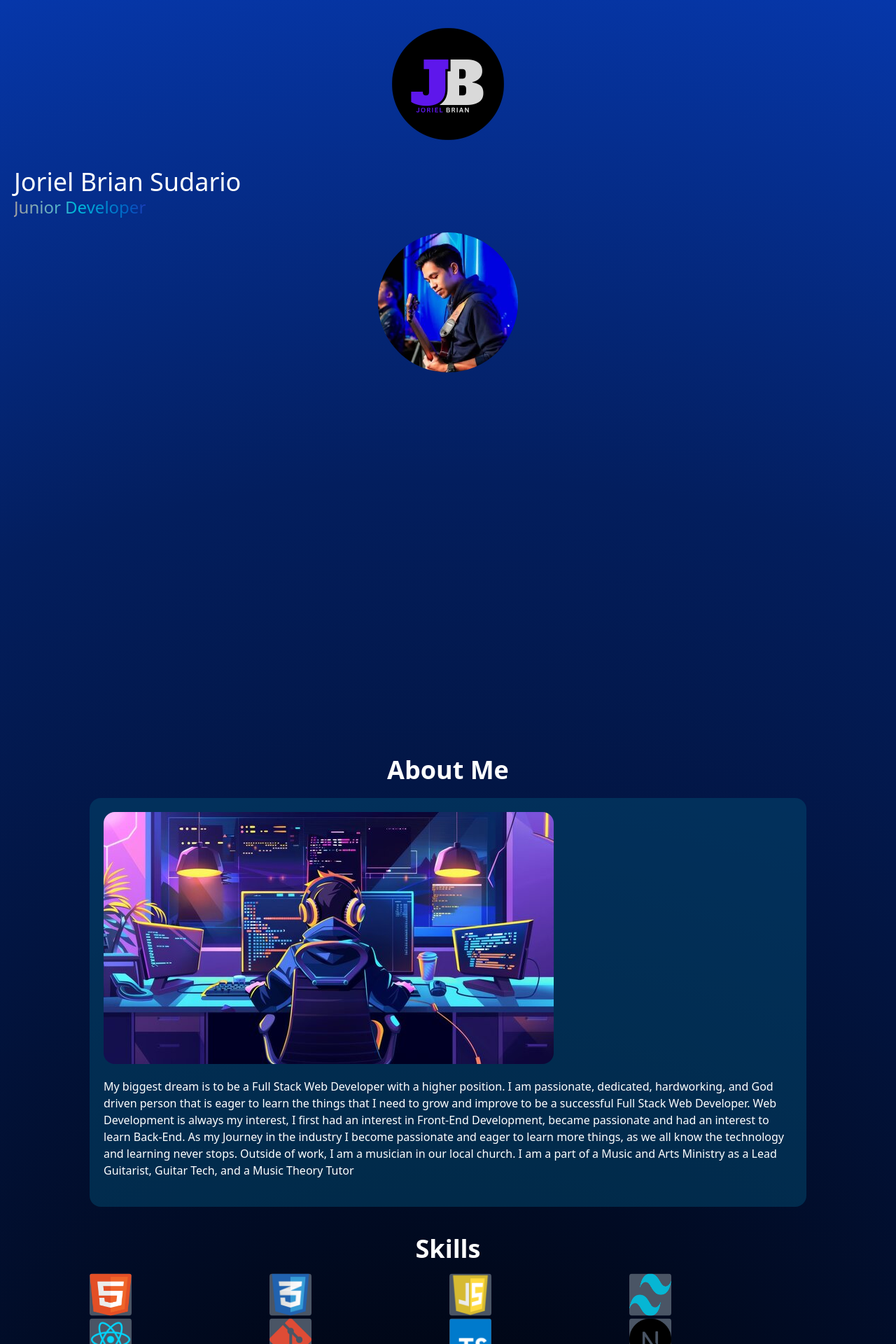
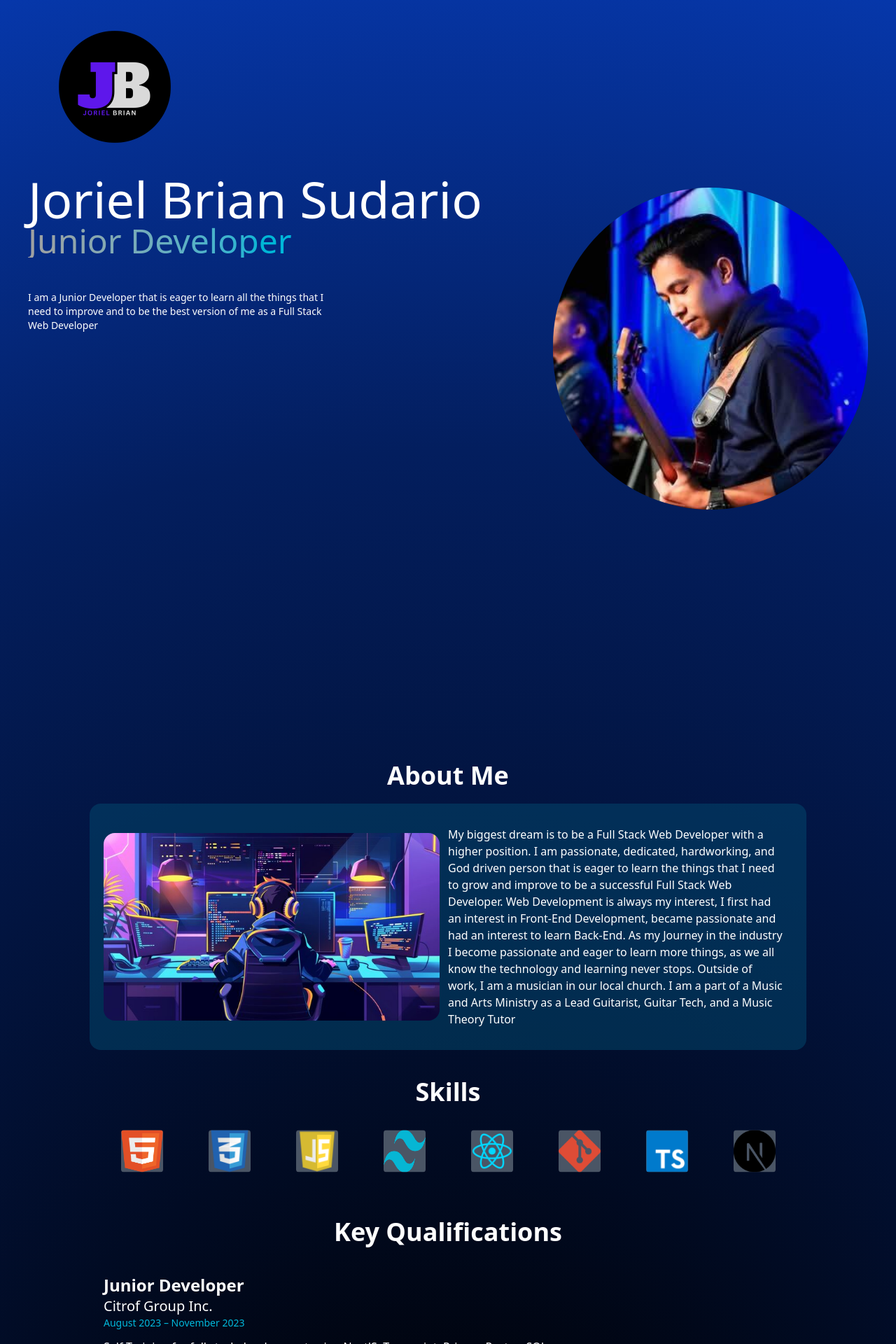
Before and after one commit to JorielBrian/Joriel_Portfolio_2025, a React (Vite) app: page / in a window 1280 px wide. Shown: the top 1920 px of the page at 70% size. Built offline with nearby package versions, Linux system fonts and the light colour scheme.

Commit message:
Update Responsive Designs

```diff
--- a/src/Components/About.tsx
+++ b/src/Components/About.tsx
@@ -4,10 +4,10 @@ import { motion } from "framer-motion";
 const About = () =>{
     return (
         <>
-        <motion.h1 initial={{opacity:0}} whileInView={{opacity:1}} transition={{ease:"easeIn", duration:0.5}}  className="text-4xl text-center font-bold">About Me</motion.h1>
-        <div className="2xl:grid 2xl:grid-cols-2 2xl:gap-1 w-4/5 mx-auto my-5 p-5 bg-sky-900/50 rounded-2xl content-center">
-            <motion.img src="/aboutmeimage.jpg" alt="aboutme" initial={{x:-100, opacity:0}} whileInView={{x:0, opacity:1}} transition={{ease:"easeIn", duration:0.5}} className="rounded-2xl"/>
-            <motion.p initial={{x:100, opacity:0}} whileInView={{x:0, opacity:1}} transition={{ease:"easeIn", duration:0.5}}  className="my-5 2xl:m-auto 2xl:pr-15">{ABOUT && ABOUT}</motion.p>
+        <motion.h1 id="about" initial={{opacity:0}} whileInView={{opacity:1}} transition={{ease:"easeIn", duration:0.5}}  className="text-4xl text-center font-bold">About Me</motion.h1>
+        <div className="xl:flex w-4/5 mx-auto my-5 p-5 bg-sky-900/50 rounded-2xl content-center">
+            <motion.img src="/aboutmeimage.jpg" alt="aboutme" initial={{x:-100, opacity:0}} whileInView={{x:0, opacity:1}} transition={{ease:"easeIn", duration:0.5}} className="rounded-2xl xl:w-120 2xl:w-150 m-auto"/>
+            <motion.p initial={{x:100, opacity:0}} whileInView={{x:0, opacity:1}} transition={{ease:"easeIn", duration:0.5}}  className="p-3">{ABOUT && ABOUT}</motion.p>
         </div>
         </>
     );
--- a/src/Components/Navigation.tsx
+++ b/src/Components/Navigation.tsx
@@ -3,9 +3,9 @@ import { motion } from "framer-motion";
 const Navigation = () =>{
     return (
         <>
-        <motion.div initial={{opacity:0}} whileInView={{opacity:1}} transition={{ease:"easeIn", duration:1}}  className="2xl:flex w-full px-20 pt-10 rounded-sm justify-between">
+        <motion.div initial={{opacity:0}} whileInView={{opacity:1}} transition={{ease:"easeIn", duration:1}}  className="xl:flex w-full px-20 pt-10 rounded-sm justify-between">
             <div>
-                <img src="/logo.png" alt="JB logo" className="m-auto size-40"/>
+                <img src="/logo.png" alt="JB logo" className="m-auto lg:m-1 size-40"/>
             </div>
             {/* <ul className="flex sticky top-0 py-auto">
                 <li className="h-10 w-20 m-1 p-1 rounded-2xl hover:underline text-center"><a href="#Home">Home</a></li>
--- a/src/Components/Skills.tsx
+++ b/src/Components/Skills.tsx
@@ -6,9 +6,9 @@ const Skills = () =>{
         <>
         <div className="w-4/5 mx-auto my-5 content-center">
             <motion.h1 initial={{opacity:0}} whileInView={{opacity:1}} transition={{ease:"easeIn", duration:0.5}}  className="m-5 text-4xl text-center font-bold" >Skills</motion.h1>
-            <div className="grid grid-cols-4 gap-1 2xl:flex 2xl:p-5 rounded-2xl justify-center">
+            <div className="grid grid-cols-4 sm:grid-cols-6 lg:grid-cols-8 gap-4 p-5 rounded-2xl justify-center">
                 {SKILLS && SKILLS.map(skill => (
-                    <motion.div key={skill.skill} animate={{y:[10, -10]}} transition={{ease:"linear", duration:2, repeat: Infinity, repeatType:"reverse"}}  className="flex 2xl:p-5 justify-between hover:animate-bounce">
+                    <motion.div key={skill.skill} animate={{y:[10, -10]}} transition={{ease:"linear", duration:2, repeat: Infinity, repeatType:"reverse"}}  className="flex 2xl:p-5 justify-center hover:animate-bounce">
                         <motion.img initial={{opacity:0}} whileInView={{opacity:1}} transition={{ease:"easeIn", duration:1.5}}  className="size-15 rounded-sm 2xl:size-30 2xl:p-5 bg-gray-600 2xl:rounded-xl" src={skill.image} alt={skill.skill} />
                     </motion.div>
                 ))}
--- a/src/Components/Welcome.tsx
+++ b/src/Components/Welcome.tsx
@@ -2,15 +2,21 @@ import { motion } from "framer-motion"
 
 const Welcome = () =>{
     return (
-        <div id="home" className="justify-center  2xl:flex 2xl:justify-between w-full m-10 2xl:px-20 ml-0 h-screen">
-            <motion.div initial={{x:-100, opacity:0}} whileInView={{x:0, opacity:1}} transition={{ease:"easeIn", duration:1.5}}  className="justify-items-start m-5 font-sans">
-                <h1 className="text-4xl 2xl:text-8xl">Joriel Brian Sudario</h1>
-                <h2 className="text-2xl 2xl:text-6xl bg-gradient-to-r from-neutral-400 via-cyan-500 to-blue-800 bg-clip-text text-transparent">Junior Developer</h2>
-                {/* <p className="text-md 2xl:text-2xl">React, Typescript, TailwindCSS</p> */}
-            </motion.div>
-            <motion.div initial={{x:100, opacity:0}} whileInView={{x:0, opacity:1}} transition={{ease:"easeIn", duration:1.5}} id="myImage">
-                <img src="/Profile Picture.jpg" alt="My Image" className="m-auto size-50 my-5 2xl:size-120 rounded-full"/>
-            </motion.div>
+        <div id="home" className="h-screen justify-center w-full m-10 ml-0">
+            <div className="grid grid-cols-8 grid-rows-6 px-10">
+                <motion.div initial={{x:-100, opacity:0}} whileInView={{x:0, opacity:1}} transition={{ease:"easeIn", duration:1.5}}  className="col-start-1 col-end-9 xl:col-end-6 row-start-1 row-end-3 lg:row-end-3 font-sans">
+                    <h1 className="text-3xl sm:text-6xl md:text-7xl 2xl:text-8xl">Joriel Brian Sudario</h1>
+                    <h2 className="text-xl sm:text-5xl 2xl:text-6xl bg-gradient-to-r from-neutral-400 via-cyan-500 to-blue-800 bg-clip-text text-transparent">Junior Developer</h2>
+                </motion.div>
+                <motion.div initial={{x:100, opacity:0}} whileInView={{x:0, opacity:1}} transition={{ease:"easeIn", duration:1.5}} id="myImage" className="col-start-1 md:col-start-5 lg:col-start-6 col-end-9 row-start-2 md:row-start-2 lg:row-start-1 row-end-5 md:row-end-7 h-fit">
+                    <img src="/Profile Picture.jpg" alt="My Image" className="m-auto my-5 size-80 sm:size-100 xl:size-115 2xl:size-120 rounded-full"/>
+                </motion.div>
+                <motion.div initial={{y:100, opacity:0}} whileInView={{y:0, opacity:1}} transition={{ease:"easeIn", duration:1.5}} className="col-start-1 col-end-9 md:col-end-5 xl:col-end-4 row-start-5 md:row-start-3 row-end-7">
+                    <p className="text-center text-sm sm:text-md md:text-start font-sans">
+                        I am a Junior Developer that is eager to learn all the things that I need to improve and to be the best version of me as a Full Stack Web Developer
+                    </p>
+                </motion.div>
+            </div>
         </div>
     );
 }
--- a/src/index.css
+++ b/src/index.css
@@ -6,7 +6,9 @@
   color: white;
   overflow-x: hidden;
 }
-/*
-div{
+/* #home div{
   border: solid;
 } */
+/* div{
+  border: solid;
+} */
```
